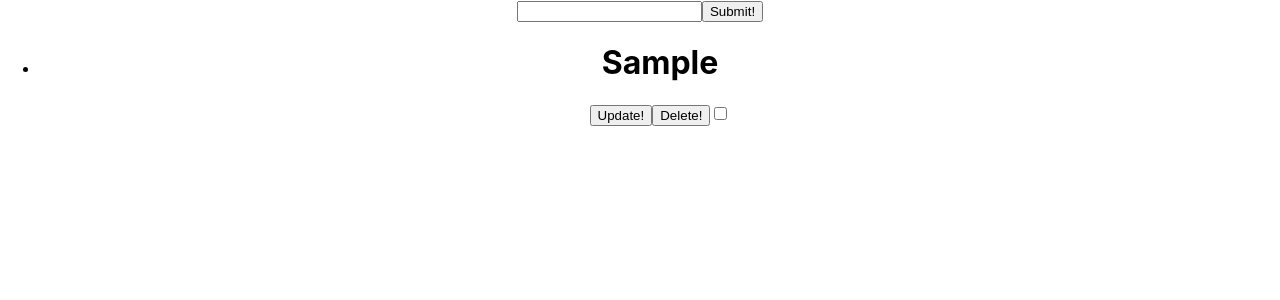
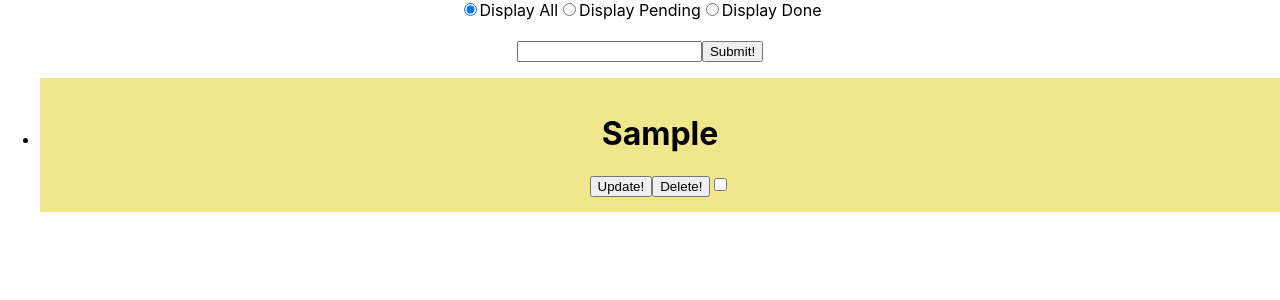
Before and after one commit to harisliv/todoapp-v2, a React (Create React App) app: page / in a window 1280 px wide. Both pictures are taken after typing "Sample" into the empty fields and a click on the button "Submit!". Shown: the top 300 px of the page. Built offline with nearby package versions, Linux system fonts and the light colour scheme.

Commit message:
filter component && complete todo && complete css

```diff
--- a/src/App.js
+++ b/src/App.js
@@ -1,33 +1,71 @@
-import { useState } from 'react/cjs/react.development';
-import './App.css';
-import Form from './Form';
-import List from './List';
+import { useState } from "react/cjs/react.development";
+import "./App.css";
+import Filter from "./Filter";
+import Form from "./Form";
+import List from "./List";
 
 function App() {
   const [todos, setTodos] = useState([]);
 
   const formSubmitHandler = (input) => {
-    setTodos(prev => prev.concat({
-      id: Math.floor(Math.random() * 10000),
-      content: input,
-      completed: false
-    }))
-  }
+    setTodos((prev) =>
+      prev.concat({
+        id: Math.floor(Math.random() * 10000),
+        content: input,
+        completed: false,
+      })
+    );
+  };
 
   const deleteTodo = (id) => {
-    setTodos(prev => prev.filter(todo => todo.id !== id))
-  }
+    setTodos((prev) => prev.filter((todo) => todo.id !== id));
+  };
 
   const updateTodo = (id, content) => {
-    console.log(id)
-    console.log(content)
-  }
+    // console.log(id)
+    // console.log(content)
+    const newContent = { id: id, content: content, completed: false };
+    setTodos((prev) =>
+      prev.map((todo) => (todo.id === id ? newContent : todo))
+    );
+  };
 
+  const completeTodo = (id) => {
+    const found = todos.find((todo) => todo.id === id);
+    // console.log(found);
+    const newTodo = { ...found, completed: !found.completed };
+    // console.log(newTodo);
+    setTodos((prev) => prev.map((todo) => (todo.id === id ? newTodo : todo)));
+  };
+
+  const filterTodo = (type) => {
+    console.log(type)
+    if (type === "done") {
+     const doneArr = todos.filter((todo) => todo.completed === true);
+    //  console.log(doneArr);
+    //  return doneArr;
+    } else if (type === "pending") {
+      const pendingArr = todos.filter((todo) => todo.completed === false);
+    //  console.log(pendingArr);
+    //  return pendingArr;
+    } else {
+      // return todos;
+    }
+  };
+
+  console.log(filterTodo());
 
   return (
     <div className="App">
-      <Form formSubmit={formSubmitHandler}/>
-      <List todos={todos} deleteTodo={deleteTodo} updateTodo={updateTodo}/>
+      <Filter filterTodo={filterTodo} />
+      <br />
+      <Form formSubmit={formSubmitHandler} />
+      <List
+        todos={todos}
+        deleteTodo={deleteTodo}
+        updateTodo={updateTodo}
+        completeTodo={completeTodo}
+      />
     </div>
   );
 }
--- /dev/null
+++ b/src/Filter.js
@@ -0,0 +1,52 @@
+import React, {useState} from "react";
+
+const Filter = ({filterTodo}) => {
+
+  const [checked, setChecked] = useState('all');
+
+    const clickHandler = (event) => {
+        console.log(event.target.value)
+        filterTodo(event.target.value);
+    }
+
+    const changeHandler = (event) => {
+      setChecked(event.target.value);
+    }
+
+  return (
+    <div>
+      <input
+        type="radio"
+        id="all"
+        name="filter"
+        value="all"
+        onClick={clickHandler}
+        onChange={changeHandler}
+        checked={checked === 'all'}
+      />
+      <label htmlFor="all">Display All</label>
+      <input
+        type="radio"
+        id="pending"
+        name="filter"
+        value="pending"
+        onClick={clickHandler}
+        onChange={changeHandler}
+        checked={checked === 'pending'}
+      />
+      <label htmlFor="pending">Display Pending</label>
+      <input
+        type="radio"
+        id="done"
+        name="filter"
+        value="done"
+        onClick={clickHandler}
+        onChange={changeHandler}
+        checked={checked === 'done'}
+      />
+      <label htmlFor="done">Display Done</label>
+    </div>
+  );
+};
+
+export default Filter;
--- a/src/Form.js
+++ b/src/Form.js
@@ -19,6 +19,7 @@ const Form = ({formSubmit}) => {
       <input
         type="text"
         name="main_input"
+        autoComplete="off"
         value={input}
         onChange={changeHandler}
       />
--- /dev/null
+++ b/src/List.css
@@ -0,0 +1,13 @@
+.completed {
+    background-color:chartreuse;
+    text-decoration: line-through;
+}
+
+.pending {
+    background-color: khaki;
+}
+
+.listItem {
+    padding: 15px;
+    margin-top: 10px;
+}
--- a/src/List.js
+++ b/src/List.js
@@ -1,10 +1,11 @@
 import React, { useState } from "react";
 import ListItem from "./components/ListItem";
+import "./List.css";
 
-const List = ({ todos, deleteTodo, updateTodo }) => {
+const List = ({ todos, deleteTodo, updateTodo, completeTodo }) => {
   const [updateMode, setUpdateMode] = useState(false);
-  const [editID, setEditID] = useState('');
-  const [input, setInput] = useState('');
+  const [editID, setEditID] = useState("");
+  const [input, setInput] = useState("");
 
   const showUpdateForm = (id, content) => {
     !updateMode ? setUpdateMode(true) : setUpdateMode(false);
@@ -14,18 +15,22 @@ const List = ({ todos, deleteTodo, updateTodo }) => {
 
   const deleteHandler = (id) => {
     deleteTodo(id);
-    console.log(id);
+    // console.log(id);
   };
 
-  const changeHandler = (event) => {
+  const changeHandlerForm = (event) => {
     setInput(event.target.value);
   };
 
   const submitHandler = (event) => {
     event.preventDefault();
     updateTodo(editID, input);
-    setInput('');
-    setEditID('');
+    setInput("");
+    setEditID("");
+  };
+
+  const changeHandlerCheckbox = (id) => {
+    completeTodo(id);
   };
 
   return (
@@ -33,15 +38,38 @@ const List = ({ todos, deleteTodo, updateTodo }) => {
       {todos.map((todo, index) =>
         editID === todo.id ? (
           <form key={index} onSubmit={submitHandler}>
-            <input type="text" value={input} onChange={changeHandler} />
+            <input
+              type="text"
+              value={input}
+              autoComplete="off"
+              onChange={changeHandlerForm}
+            />
             <button type="submit">Submit!</button>
           </form>
         ) : (
-          <ListItem key={index}>
+          <ListItem
+            key={index}
+            className={
+              todo.completed ? "completed listItem" : "pending listItem"
+            }
+          >
             <h1>{todo.content}</h1>
-            <button onClick={() => showUpdateForm(todo.id, todo.content)}>Update!</button>
-            <button onClick={() => deleteHandler(todo.id)}>Delete!</button>
-            <input type="checkbox" />
+            <button
+              disabled={todo.completed}
+              onClick={() => showUpdateForm(todo.id, todo.content)}
+            >
+              Update!
+            </button>
+            <button
+              disabled={todo.completed}
+              onClick={() => deleteHandler(todo.id)}
+            >
+              Delete!
+            </button>
+            <input
+              type="checkbox"
+              onChange={() => changeHandlerCheckbox(todo.id)}
+            />
           </ListItem>
         )
       )}
--- a/src/components/ListItem.js
+++ b/src/components/ListItem.js
@@ -2,7 +2,7 @@ import React from "react";
 
 const ListItem = (props) => {
     return (
-        <li>
+        <li className={props.className}>
             {props.children}
         </li>
     )
```
